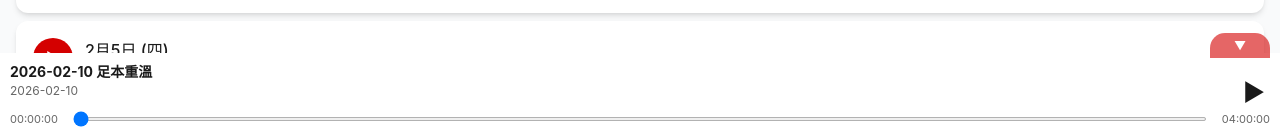
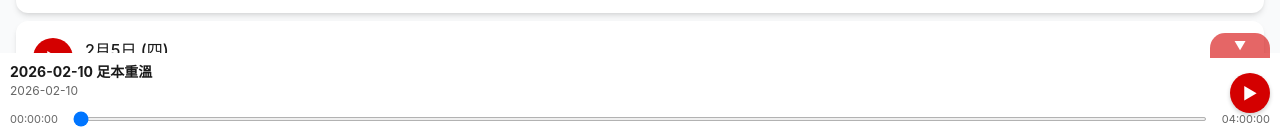
Before and after one commit to cowboy20260211/cf-rthk, a React (Vite) app: page /programs/radio1/morning in a window 1280 px wide. Shown: the part 667-798 px from the top of the page. Built offline with nearby package versions, Linux system fonts and the light colour scheme; no server answers.

Commit message:
播放器：改为红底圆形播放按钮

```diff
--- a/src/components/Player/AudioPlayer.tsx
+++ b/src/components/Player/AudioPlayer.tsx
@@ -31,7 +31,6 @@ export default function AudioPlayer() {
   const lastEpisodeIdRef = useRef<string>('');
   const isLive = !currentEpisode && currentChannel;
 
-  // Initialize audio element
   useEffect(() => {
     audioRef.current = new Audio();
     audioRef.current.crossOrigin = 'anonymous';
@@ -43,12 +42,7 @@ export default function AudioPlayer() {
     const handlePlay = () => { if (isMounted) setIsPlaying(true); };
     const handlePause = () => { if (isMounted) setIsPlaying(false); };
     const handleTimeUpdate = () => { if (isMounted && audio) setCurrentTime(audio.currentTime); };
-    const handleLoadedMetadata = () => {
-      if (isMounted && audio) {
-        const dur = audio.duration;
-        if (dur && isFinite(dur) && dur > 0) setDuration(dur);
-      }
-    };
+    const handleLoadedMetadata = () => { if (isMounted && audio) { const dur = audio.duration; if (dur && isFinite(dur) && dur > 0) setDuration(dur); } };
     const handleEnded = () => { if (isMounted) { setIsPlaying(false); setCurrentTime(0); } };
     const handleError = () => { if (isMounted) { console.log('Audio error:', audio.error); setIsPlaying(false); } };
 
@@ -74,7 +68,6 @@ export default function AudioPlayer() {
     };
   }, []);
 
-  // Toggle play/pause
   const togglePlay = useCallback(() => {
     const audio = audioRef.current;
     if (!audio) return;
@@ -85,7 +78,6 @@ export default function AudioPlayer() {
     }
   }, [isPlaying]);
 
-  // Handle seek
   const handleSeek = useCallback((e: React.ChangeEvent<HTMLInputElement>) => {
     const audio = audioRef.current;
     if (!audio) return;
@@ -94,7 +86,6 @@ export default function AudioPlayer() {
     setCurrentTime(time);
   }, []);
 
-  // Format time as HH:MM:SS
   const formatTime = useCallback((seconds: number) => {
     if (!seconds || isNaN(seconds) || !isFinite(seconds) || seconds === Infinity) return '00:00:00';
     const hours = Math.floor(seconds / 3600);
@@ -106,7 +97,6 @@ export default function AudioPlayer() {
     return `${mins.toString().padStart(2, '0')}:${secs.toString().padStart(2, '0')}`;
   }, []);
 
-  // Load stream
   useEffect(() => {
     const audio = audioRef.current;
     if (!audio) return;
@@ -168,12 +158,7 @@ export default function AudioPlayer() {
         hlsRef.current = hls;
         hls.attachMedia(audio);
         hls.loadSource(streamUrl);
-        hls.on(Hls.Events.MANIFEST_PARSED, () => {
-          const dur = audio.duration;
-          if (dur && isFinite(dur) && dur > 0) setDuration(dur);
-          audio.currentTime = start;
-          audio.play().catch(() => {});
-        });
+        hls.on(Hls.Events.MANIFEST_PARSED, () => { const dur = audio.duration; if (dur && isFinite(dur) && dur > 0) setDuration(dur); audio.currentTime = start; audio.play().catch(() => {}); });
         hls.on(Hls.Events.ERROR, (_e, data) => { if (data.fatal) hls.startLoad(); });
       } else if (audio.canPlayType('application/vnd.apple.mpegurl')) {
         audio.src = streamUrl;
@@ -192,7 +177,6 @@ export default function AudioPlayer() {
 
   return (
     <div style={{ position: 'fixed', bottom: 0, left: 0, right: 0, background: isExpanded ? 'white' : 'transparent', zIndex: 50, height: isExpanded ? (isLive ? '50px' : '80px') : '5px' }}>
-      {/* Collapsed */}
       {!isExpanded && (
         <div style={{ position: 'relative', height: '5px' }}>
           <div style={{ height: '5px', background: '#d40000', width: '100%' }} />
@@ -202,20 +186,36 @@ export default function AudioPlayer() {
         </div>
       )}
 
-      {/* Expanded */}
       {isExpanded && (
         <>
           <div onClick={() => setIsExpanded(false)} style={{ position: 'absolute', top: '-20px', right: '10px', width: '60px', height: '25px', background: 'rgba(212, 0, 0, 0.6)', borderRadius: '15px 15px 0 0', display: 'flex', alignItems: 'center', justifyContent: 'center', cursor: 'pointer', zIndex: 51 }}>
             <span style={{ color: 'white', fontSize: '12px' }}>▼</span>
           </div>
 
-          <div style={{ position: 'absolute', left: '10px', top: isLive ? '12px' : '8px', width: 'calc(100% - 80px)' }}>
+          <div style={{ position: 'absolute', left: '10px', top: isLive ? '12px' : '8px', width: 'calc(100% - 70px)' }}>
             <div style={{ fontSize: '14px', fontWeight: 'bold', overflow: 'hidden', textOverflow: 'ellipsis', whiteSpace: 'nowrap' }}>{currentEpisode?.title || currentChannel?.name || '未知频道'}</div>
             <div style={{ fontSize: '12px', color: '#666', overflow: 'hidden', textOverflow: 'ellipsis', whiteSpace: 'nowrap' }}>{currentEpisode?.publishDate || currentChannel?.description || ''}</div>
           </div>
 
+          {/* 红底圆形播放按钮 */}
           <div style={{ position: 'absolute', right: '10px', top: '50%', transform: 'translateY(-50%)' }}>
-            <button onClick={togglePlay} style={{ fontSize: '24px', background: 'none', border: 'none', cursor: 'pointer', padding: '5px' }}>{isPlaying ? '⏸' : '▶'}</button>
+            <button
+              onClick={togglePlay}
+              style={{
+                width: '40px',
+                height: '40px',
+                borderRadius: '50%',
+                background: '#d40000',
+                border: 'none',
+                cursor: 'pointer',
+                display: 'flex',
+                alignItems: 'center',
+                justifyContent: 'center',
+                boxShadow: '0 2px 4px rgba(0,0,0,0.2)',
+              }}
+            >
+              <span style={{ color: 'white', fontSize: '16px' }}>{isPlaying ? '⏸' : '▶'}</span>
+            </button>
           </div>
 
           {!isLive && (
```
